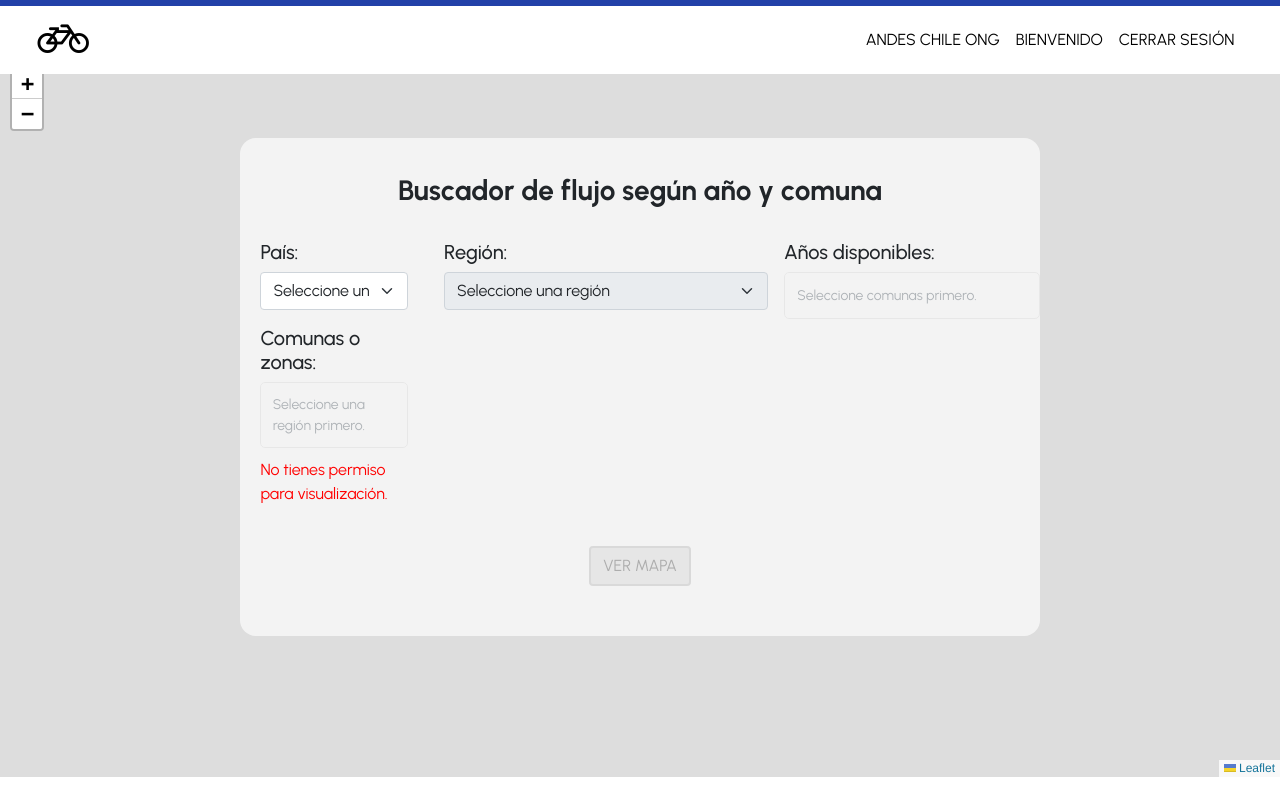
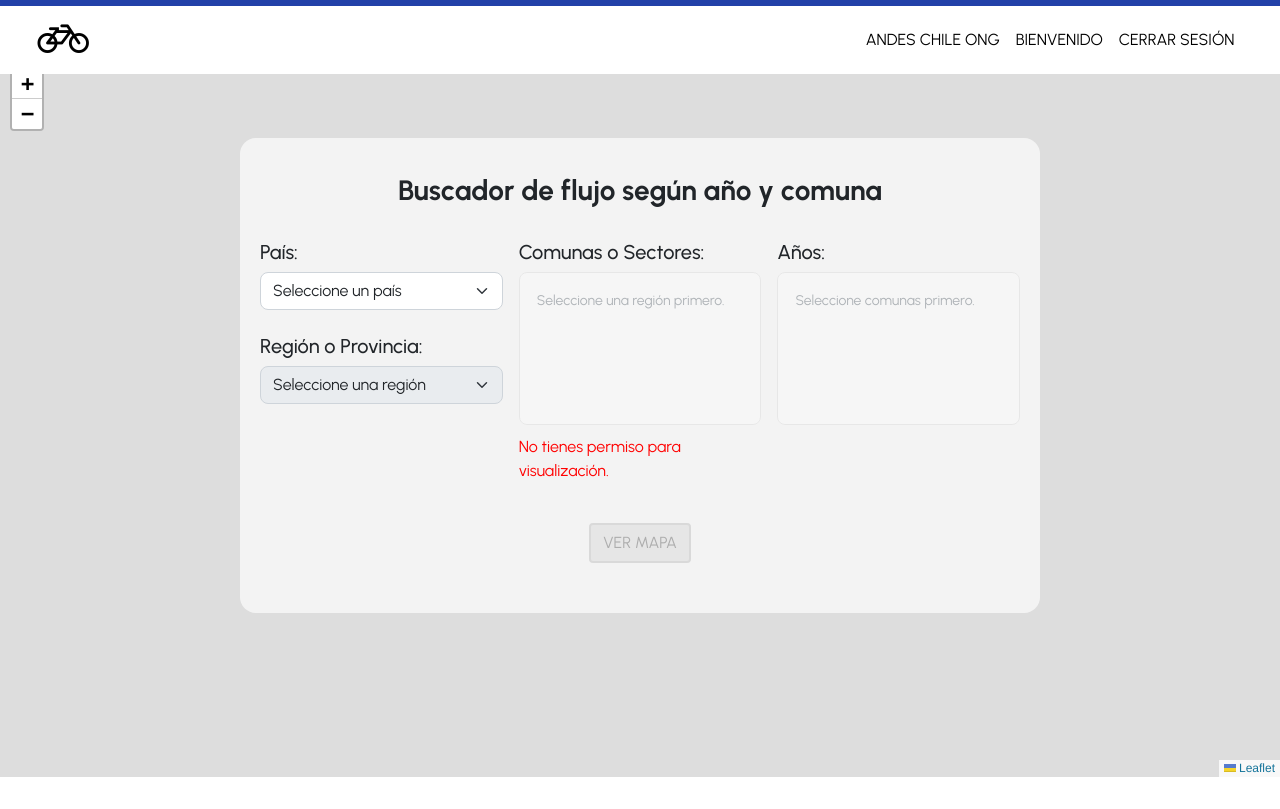
Before and after one commit to liberticl/ciudadespendientes-v2, a Django app: page /buscar/ in a window 1280 px wide. Run offline with Django 5.2, Linux system fonts and the light colour scheme; the visitor is signed in with stand-in values (Sample User, id 1); data that the repository does not hold is empty; some libraries are stand-ins or nearby versions.

Commit message:
fix(buscar): mejora en la interfaz gráfica

```diff
--- a/templates/ciudadespendientes/buscar.html
+++ b/templates/ciudadespendientes/buscar.html
@@ -13,47 +13,48 @@
 </div>
 
 <div id="content">
-  <div class="container" style="padding: 20px 0;">
+  <div class="container" style="padding: 20px;">
     <h3 class="mt-3"><b>Buscador de flujo según año y comuna</b></h3>
     <br>
     <form id="buscar-form" method="POST" action="/buscar/">
       {% csrf_token %}
       {{ comunas|json_script:"zones-data" }}
-      <div class="row">
-        <div class="col-lg-3 text-start">
-          <div class="form-container">
+      <div class="row gx-4 gx-lg-5">
+        <!-- Columna 1: País y Región -->
+        <div class="col-md-4 text-start mb-4 mb-md-0">
+          <div class="form-container h-100">
             <h5><label for="pais-select">País:</label></h5>
-            <select id="pais-select" class="form-select mb-3">
+            <select id="pais-select" class="form-select mb-4" style="border-radius: 8px;">
               <option value="">Seleccione un país</option>
             </select>
 
-            <h5><label>Comunas o zonas:</label></h5>
+            <h5><label for="region-select">Región o Provincia:</label></h5>
+            <select id="region-select" class="form-select mb-3" disabled style="border-radius: 8px;">
+              <option value="">Seleccione una región</option>
+            </select>
+          </div>
+        </div>
+
+        <!-- Columna 2: Comunas/Zonas -->
+        <div class="col-md-4 text-start mb-4 mb-md-0">
+          <div class="form-container h-100">
+            <h5><label>Comunas o Sectores:</label></h5>
             <div id="comunas-container"
-              style="max-height: 250px; overflow-y: auto; opacity: 0.5; pointer-events: none; border: 1px solid #ddd; padding: 10px; border-radius: 5px;">
+              style="max-height: 250px; min-height: 153px; overflow-y: auto; opacity: 0.5; pointer-events: none; border: 1px solid #ddd; padding: 15px; border-radius: 8px; background-color: #fafafa;">
               <p class="text-muted small m-0">Seleccione una región primero.</p>
             </div>
             {% if not comunas %}
             <p style="color: red; margin-top: 10px;">No tienes permiso para visualización.</p>
             {% endif %}
-
           </div>
         </div>
 
-        <div class="col-lg-5 text-start">
-          <div class="form-container">
-            <h5><label for="region-select">Región:</label></h5>
-            <select id="region-select" class="form-select mb-3" disabled>
-              <option value="">Seleccione una región</option>
-            </select>
-
-          </div>
-        </div>
-
-        <div class="col-lg-4 text-start">
-          <div class="form-container">
-            <h5><label>Años disponibles:</label></h5>
+        <!-- Columna 3: Años disponibles -->
+        <div class="col-md-4 text-start">
+          <div class="form-container h-100">
+            <h5><label>Años:</label></h5>
             <div id="años-container"
-              style="max-height: 250px; overflow-y: auto; opacity: 0.5; pointer-events: none; border: 1px solid #ddd; padding: 10px; border-radius: 5px;">
+              style="max-height: 250px; min-height: 153px; overflow-y: auto; opacity: 0.5; pointer-events: none; border: 1px solid #ddd; padding: 15px; border-radius: 8px; background-color: #fafafa;">
               <p class="text-muted small m-0">Seleccione comunas primero.</p>
             </div>
           </div>
```
